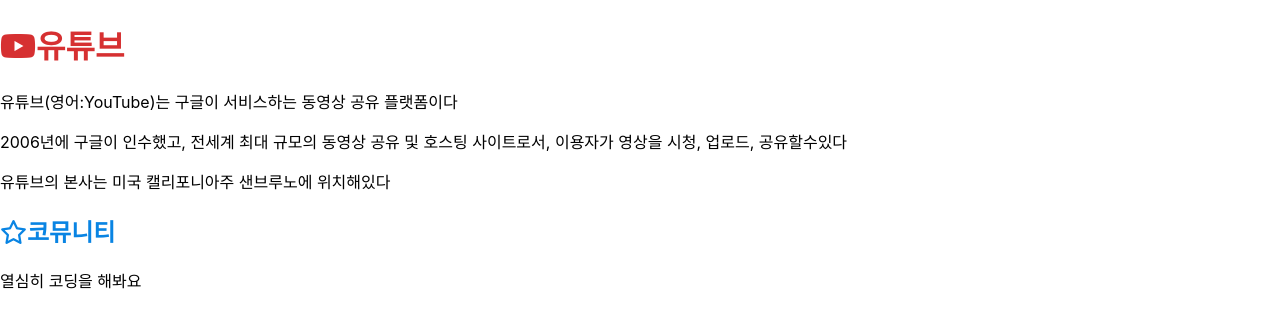
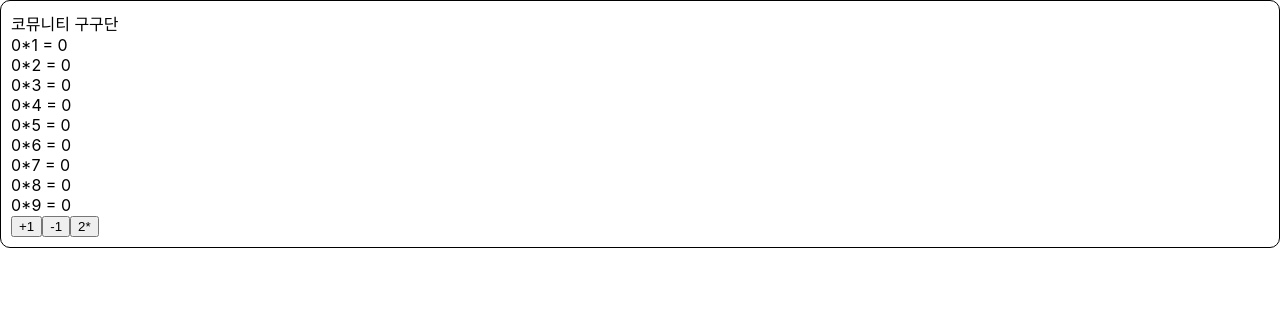
Before and after one commit to DevelopJKong/co-munnity-react, a React (Create React App) app: page / in a window 1280 px wide. Shown: the top 328 px of the page. Built offline with nearby package versions, Linux system fonts and the light colour scheme.

Commit message:
코뮤니티 5일차 완료

```diff
--- a/src/App.js
+++ b/src/App.js
@@ -1,12 +1,36 @@
-import Youtube from './Youtube';
-import YoutubeContent from './YoutubeContent';
-import './App.module.css';
+import React, { useState } from 'react';
+import Button from './Button';
+import Layout from './Layout';
+
 function App() {
+  const [number, setNumber] = useState(0);
+
+  function onClickIncrease() {
+    setNumber(number + 1);
+  }
+  function onClickDecrease() {
+    setNumber(number - 1);
+  }
+
+  function onClickMultiply() {
+    setNumber(number * 2);
+  }
   return (
-    <div>
-      <Youtube />
-      <YoutubeContent />
-    </div>
+    <Layout>
+      <div>코뮤니티 구구단</div>
+      <div>{number}*1 = {number * 1}</div>
+      <div>{number}*2 = {number * 2}</div>
+      <div>{number}*3 = {number * 3}</div>
+      <div>{number}*4 = {number * 4}</div>
+      <div>{number}*5 = {number * 5}</div>
+      <div>{number}*6 = {number * 6}</div>
+      <div>{number}*7 = {number * 7}</div>
+      <div>{number}*8 = {number * 8}</div>
+      <div>{number}*9 = {number * 9}</div>
+      <Button onClick={onClickIncrease} text="+1" />
+      <Button onClick={onClickDecrease} text="-1" />
+      <Button onClick={onClickMultiply} text="2*" />
+    </Layout>
   );
 }
 
--- /dev/null
+++ b/src/Button.js
@@ -0,0 +1,5 @@
+function Button({ text, onClick }) {
+    return <button onClick={onClick}>{text}</button>;
+  }
+
+export default Button;
--- /dev/null
+++ b/src/Layout.js
@@ -0,0 +1,7 @@
+import styles from './Layout.module.css';
+
+function Layout({ children }) {
+    return <div className={styles.container}>{children}</div>;
+}
+
+export default Layout;
--- /dev/null
+++ b/src/Layout.module.css
@@ -0,0 +1,5 @@
+.container {
+    padding: 10px;
+    border: 1px solid black;
+    border-radius: 10px;
+  }
```
Also changed, not shown: src/day4/cal.js (added, +26 -0 lines), src/day2/Youtube.js (renamed from src/Youtube.js), src/day2/YoutubeContent.js (renamed from src/YoutubeContent.js), src/day3/App.module.css (renamed from src/App.module.css).
